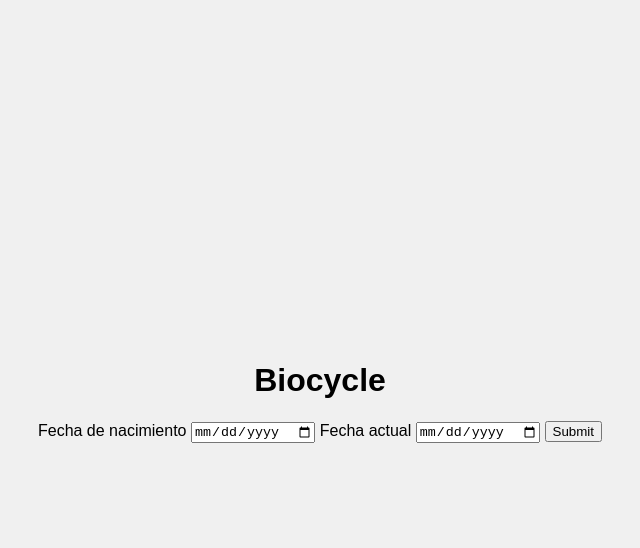
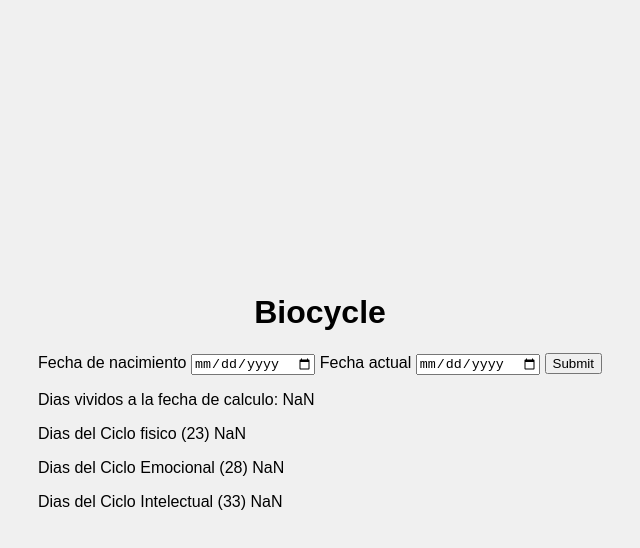
Before and after one commit to Tigermisu/clase-apps-web, a website: page biocycle/public/index.html in a window 1280 px wide. Both pictures are taken after a click on the input 893 px from the left and 397 px from the top of the page. Shown: the whole page, without its empty margins (320-960 px from the left). Drawn offline with nearby package versions, Linux system fonts and the light colour scheme.

Commit message:
Backend dias
calculos de los dias

```diff
--- a/biocycle/public/app.js
+++ b/biocycle/public/app.js
@@ -15,12 +15,31 @@ ws.onclose = function () {
     console.warn("Web socket is closing:", ws);
 }
 
+
+
 $(document).ready(function(){
 	$("#submit").click(function(){
+
+	var oneDay = 24*60*60*1000;
+	var dia1 = new Date(document.getElementById("today").value);
+	var dia2 = new Date(document.getElementById("birthday").value);
+	var diffDays = Math.round(Math.abs((dia1.getTime() - dia2.getTime())/(oneDay)));
+	var fisico = diffDays%23;
+	var emocional = diffDays%28;
+	var intelectual = diffDays%33;
+	console.log(dia1);
+	console.log(dia2);
+	console.log(diffDays);
+	console.log(fisico);
+	console.log(intelectual);
+	console.log(emocional);
+
 		$("#actual").html($("#today").val());
 		$("#cumpleanos").html($("#birthday").val());
+		$("#vividos").text('Dias vividos a la fecha de calculo: ' +diffDays);
+		$("#fisico").text('Dias del Ciclo fisico (23) ' +fisico);
+		$("#emocional").text('Dias del Ciclo Emocional (28) ' +emocional);
+		$("#intelectual").text('Dias del Ciclo Intelectual (33) ' +intelectual);
+
 })
 })
-
-//var today = new Date.parse(document.getElementById("today"));
-//var birthday = new Date.parse(document.getElementById("today"));
--- a/biocycle/public/index.html
+++ b/biocycle/public/index.html
@@ -16,6 +16,10 @@
             <input type="submit" id="submit" /><br>
             <p id="actual">actual</p>
             <p id="cumpleanos">cumpleaños</p>
+			<p id="vividos">dias vividos</p>
+			<p id="fisico"></p>
+			<p id="emocional"></p>
+			<p id="intelectual"></p>
         </div>
     </div>
 
```
